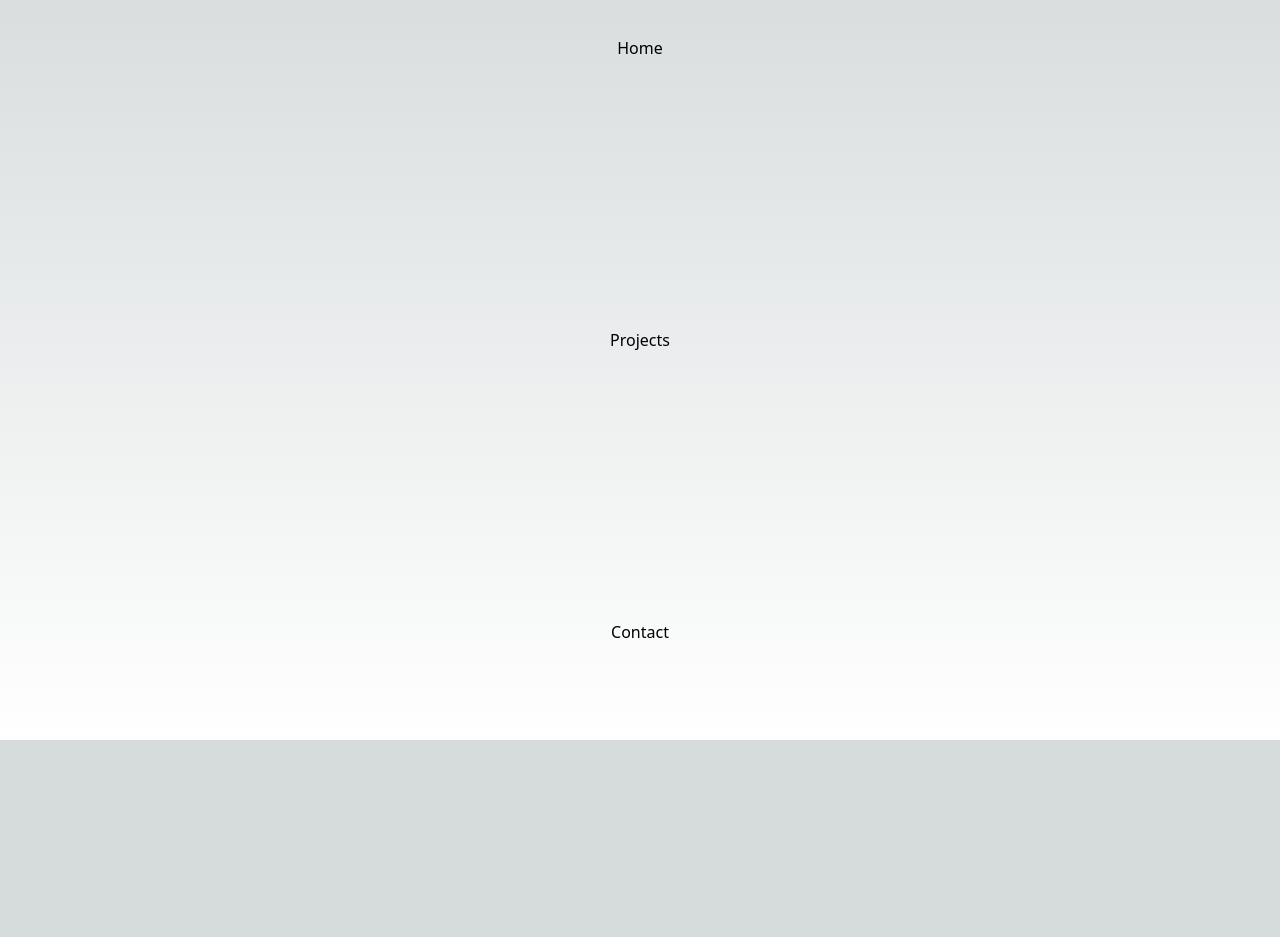
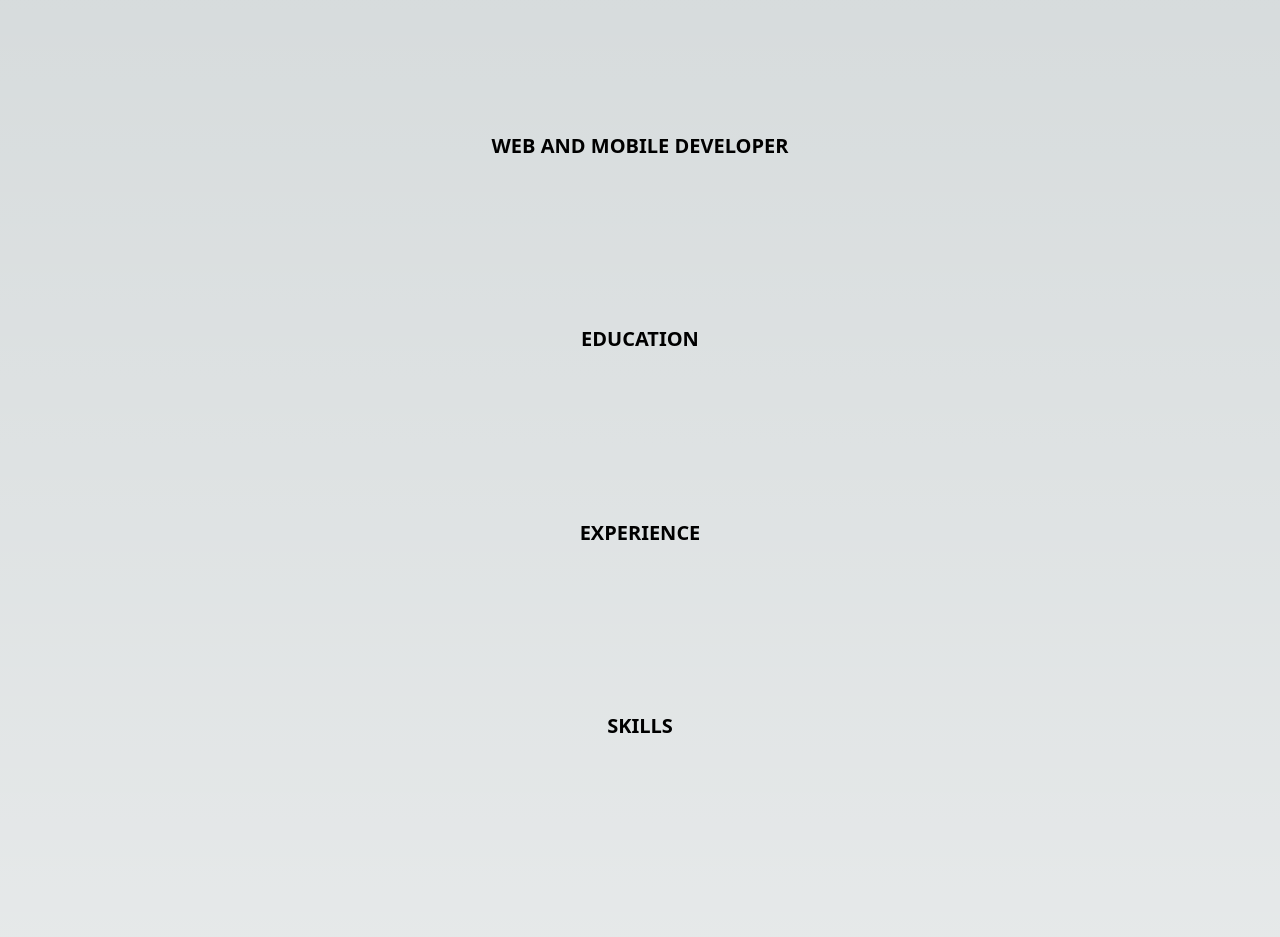
Before and after one commit to nchlnnmrvnz/personal-portfolio, a Next.js app in the folder portfolio/: page / in a window 1280 px wide. Shown: the part 60-997 px from the top of the page. Before the commit the page ends 800 px from the top, so only its background shows below. Built offline with nearby package versions, Linux system fonts and the light colour scheme.

Commit message:
feat: ADD Header component in page.tsx

```diff
--- a/portfolio/app/page.tsx
+++ b/portfolio/app/page.tsx
@@ -1,20 +1,29 @@
+import Header from "@/components/Header";
 import Navbar from "@/components/Navbar";
 
 export default function Home() {
+
+    const textArrayContents = [
+        "WEB AND MOBILE DEVELOPER",
+        "EDUCATION",
+        "EXPERIENCE",
+        "SKILLS"
+    ];
+
     return (
         <main className="flex min-h-screen flex-col items-center justify-between p-24">
             <Navbar/>
 
             <section id="home">
-				Home
+                <Header textProp={textArrayContents} />
             </section>
 
             <section id="projects">
-				Projects
+                <Header textProp="PROJECTS" />
             </section>
 
             <section id="contact">
-				Contact
+                <Header textProp="CONTACT" />
             </section>
         </main>
     )
```
Lines whose indentation alone changed are shown as unchanged.
